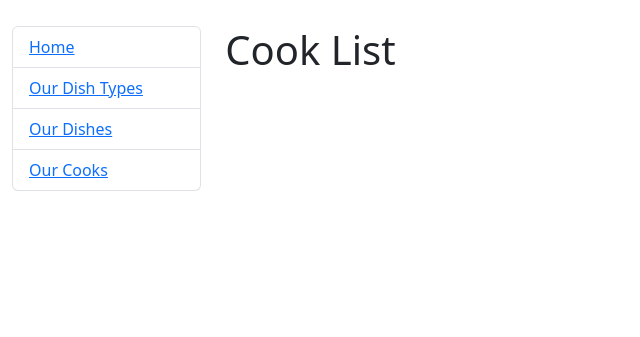
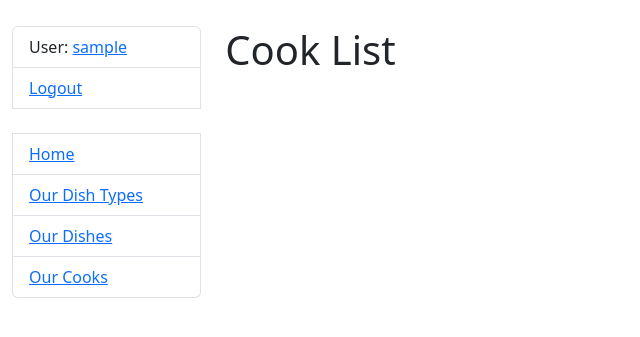
Before and after one commit to KristianYe/restaurant-kitchen, a Django app: page /cooks/ in a window 1280 px wide. Shown: the top 337 px of the page, without its empty margins (0-640 px from the left). Run offline with Django 4.2, Linux system fonts and the light colour scheme; the visitor is signed in with stand-in values (Sample User, id 1); data that the repository does not hold is empty.

Commit message:
added login/logout to sidebar and changed get_absolute_url in Cook model

```diff
--- a/kitchen/models.py
+++ b/kitchen/models.py
@@ -1,6 +1,7 @@
 from django.conf import settings
 from django.contrib.auth.models import AbstractUser
 from django.db import models
+from django.urls import reverse
 
 
 class DishType(models.Model):
@@ -15,6 +16,9 @@ class Cook(AbstractUser):
 
     def __str__(self) -> str:
         return f"{self.first_name} {self.last_name} ({self.username})"
+
+    def get_absolute_url(self):
+        return reverse("kitchen:cook-detail", kwargs={"pk": self.pk})
 
 
 class Dish(models.Model):
--- a/templates/includes/sidebar.html
+++ b/templates/includes/sidebar.html
@@ -1,4 +1,13 @@
 <ul class="sidebar-nav list-group">
+  {% if user.is_authenticated %}
+    <li class="list-group-item">User: <a href="{{ user.get_absolute_url }}">{{ user.get_username }}</a></li>
+    <li class="list-group-item"><a href="{% url 'logout'%}?next={{request.path}}">Logout</a></li>
+  {% else %}
+    <li class="list-group-item"><a href="{% url 'login'%}?next={{request.path}}">Login</a></li>
+  {% endif %}
+
+  <br>
+
   <li class="list-group-item"><a href="{% url 'kitchen:index' %}">Home</a></li>
   <li class="list-group-item"><a href="{% url 'kitchen:dish-type-list' %}">Our Dish Types</a></li>
   <li class="list-group-item"><a href="{% url 'kitchen:dish-list' %}">Our Dishes</a></li>
```
